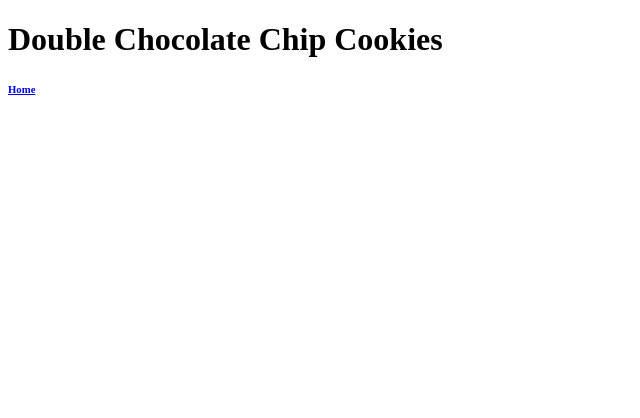
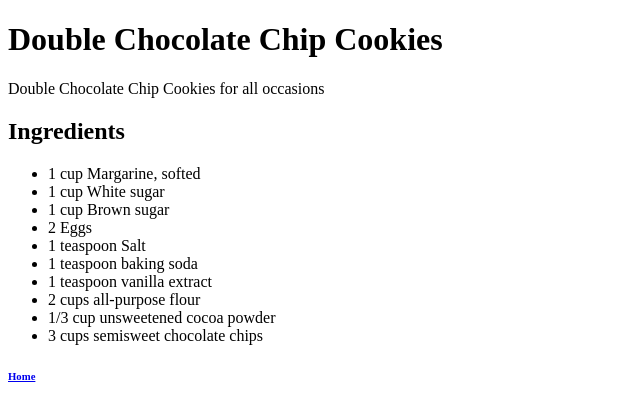
Before and after one commit to Madie-d1/odin-recipes, a plain HTML site: page recipes/Double_Chocolate_Chip_Cookies.html in a window 1280 px wide. Shown: the whole page, without its empty margins (0-640 px from the left). Drawn offline with Linux system fonts and the light colour scheme.

Commit message:
Eddited DCCC Recipe

```diff
--- a/recipes/Double_Chocolate_Chip_Cookies.html
+++ b/recipes/Double_Chocolate_Chip_Cookies.html
@@ -8,6 +8,27 @@
 <body>
      <h1>Double Chocolate Chip Cookies</h1>
 
+     <!--Picture Here-->
+
+
+     <!--Description Here-->
+
+     <p>Double Chocolate Chip Cookies for all occasions</p>
+     <h2>Ingredients</h2>
+     <ul>
+        <li>1 cup Margarine, softed</li>
+        <li>1 cup White sugar</li>
+        <li>1 cup Brown sugar</li>
+        <li>2 Eggs</li>
+        <li>1 teaspoon Salt</li>
+        <li>1 teaspoon baking soda</li>
+        <li>1 teaspoon vanilla extract</li>
+        <li>2 cups all-purpose flour</li>
+        <li>1/3 cup unsweetened cocoa powder</li>
+        <li>3 cups semisweet chocolate chips</li>
+    </ul>
+
+
 
 
      <h6><a href="../index.html">Home</a></h6>
```
